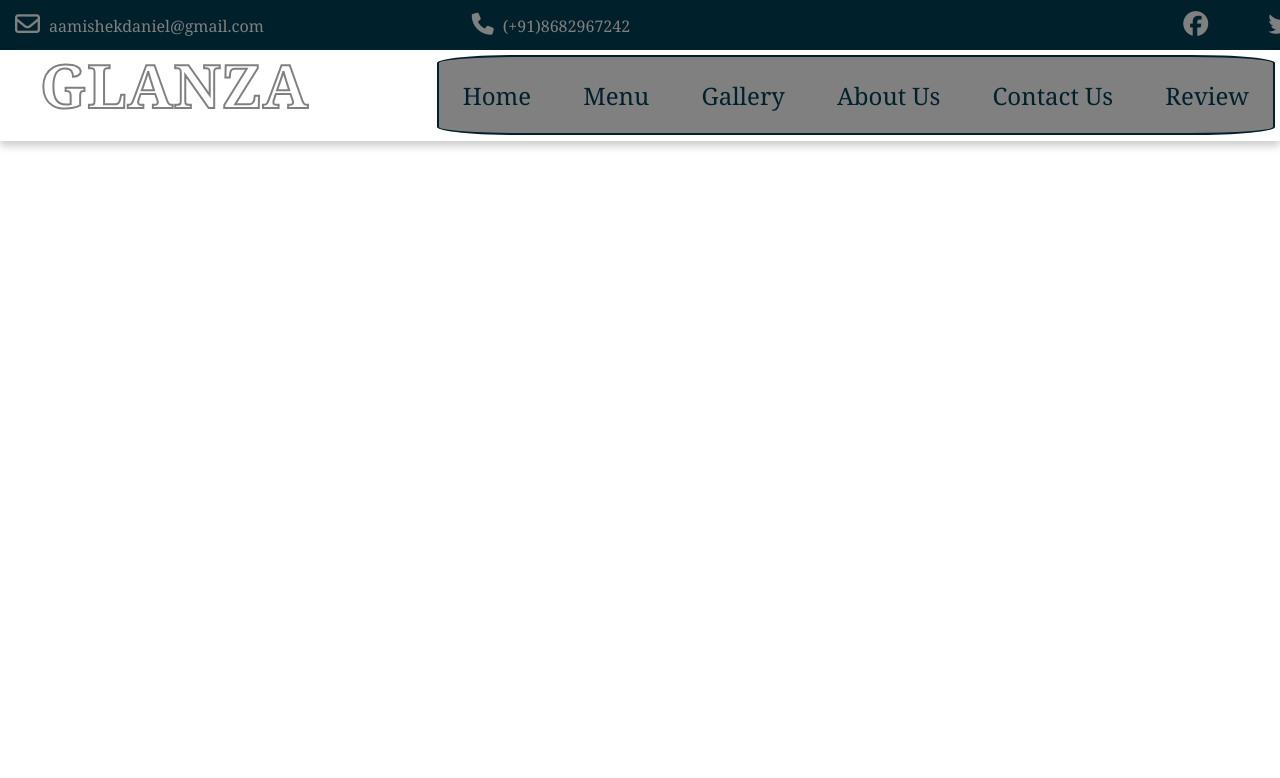
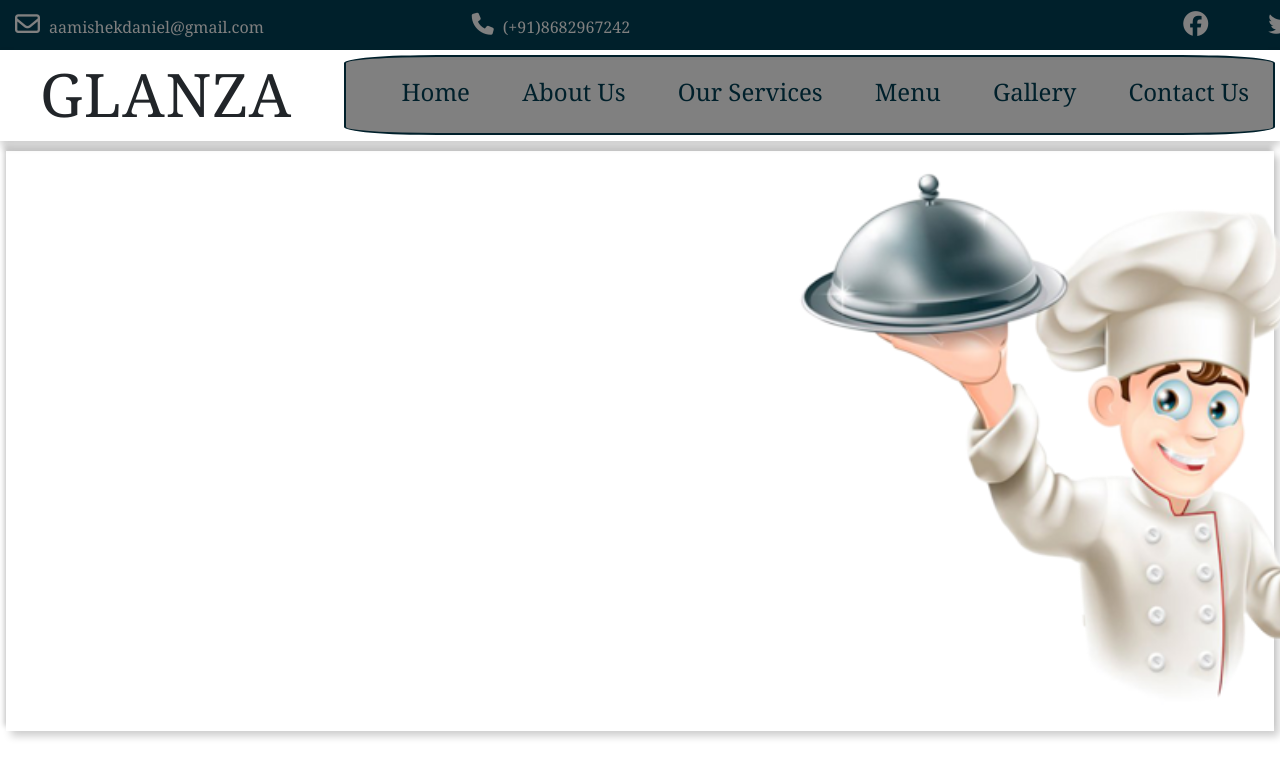
Before and after one commit to AmishekDaniel/HTML-and-CSS, a plain HTML site: page hom.html in a window 1280 px wide. Shown: the top 778 px of the page. Drawn offline with Linux system fonts and the light colour scheme.

Commit message:
updated sucessfully

```diff
--- a/CSS/hom.css
+++ b/CSS/hom.css
@@ -8,31 +8,13 @@
 
 /*---------------------------------------------header-section---------------------------------------------*/
 
-.header{
-    display: grid;
-    background-color: white;
-    grid-template-columns: 1fr ;
-    position: relative;
-    height: 200px;
-
-
-}
-
-/*---------------------------------------------header---------------------------------------------*/
-
-
 .head{
     width: 100%;
     height: 50px;
-
     background-color:#00202B ;
-
     display: flex;
 
 }
-
-
-
 
 .head .icon{
     color:#808080 ;
@@ -80,37 +62,34 @@
 
 }
 
-/*---------------------------------------------navbar---------------------------------------------*/
+          /*---------------------------------------------navbar---------------------------------------------*/
 
 .navbar{
     width: 100%;
     padding: 20px;
     background-color: #ffffff ;
-    position: absolute;
-    top: 50px;
-    display: flex;
+    position: sticky;
+    top: 0px;
     height: 91px;
     box-shadow: 0px 5px 8px rgba(0,0,0,.2);
+    /*border: 2px solid black;*/
 }
 
 .navbar h1{
     font-size: 60px;
     margin-left: 20px;
-
-    position:absolute;
-
-    bottom: 15.1px;
     letter-spacing: 1px;
 
+
 }
-.navbar h1:nth-child(1){
+/*.navbar h1:nth-child(1){
     color: transparent;
     -webkit-text-stroke: 2px #808080;
 }
 
 .navbar h1:nth-child(2){
     color:#00202B ;
-    animation: animit 4s ease-in-out infinite;
+    animation: animit 3s ease-in-out infinite;
 }
 
 @keyframes animit{
@@ -122,23 +101,9 @@
      }
 
 
-}
+}*/
 
    /* border: 2px solid #00202B ;*/
-
-
-
-/*--------------Desktop----------------------*/
-
-@media (min-width:900px){
-
-.navbar img{
-
-    width: 100px;
-    margin-left: 10px;
-
-}
-}
 
 .navbar-item{
     position: absolute;
@@ -153,115 +118,100 @@
     background-color: #808080;
     border: 2px solid #00202B
    /* border: 2px solid black;*/
-
-
-
-
 }
 
-.navbar-item ul li{
+.navbar-item .dropdown li{
+
     display: inline;
     margin-right: 20px;
     margin-left: 20px;
     padding: 4px;
 
+
 }
 
-.navbar-item ul li a{
+.navbar-item .dropdown li a{
     text-decoration: none;
     font-size:24px;
     color: #00202B;
     transition: 0.1s;
-}
-
-.navbar-item ul li a:hover{
-    border-bottom:3px solid #ffffff;
-    color: #ffffff;
-    transition:.1s;
-
-}
-
-.navbar-btn{
-    display: none;
+    position: relative;
+    top: 4.5px;
 }
 
 
 
-/*----------------------------mobile view---------------------------------*/
-
-@media (max-width:900px){
 
 
-    .navbar img{
-
-        width: 100px;
-
-
-    }
-
-
-
-
-.navbar-item{
-    margin: 2px;
-    padding: 2px;
-    display: flex;
-    justify-content: center;
-   /* border: 2px solid black;*/
+.navbar-item .dropdown li a::after{
+    content: "";
+    position: absolute;
+    bottom: -5px;
+    height: 4px;
+    width: 100%;
+    left: 0;
+    background-color: #ffffff;
+    transition: 0.3s;
+    transition-timing-function: ease-in-out;
+    transform: scale(0);
 }
 
-.navbar-item ul{
-    list-style-type: none;
+.navbar-item .dropdown li a:hover{
+    color: #ffffff;
+    transition:0.3s;
 
+}
+
+.navbar-item .dropdown li a:hover::after{
+  /*  border-bottom:3px solid #ffffff;
+    */
+    transform: scale(1);
+
+}
+
+/*---------------------------------------------body-section---------------------------------------------*/
+
+section{
+  width: 100%;
+  height: 100vh;
 
 
 }
 
-.navbar-item ul li{
-    margin-top: 15px;
-    margin-left: 15px;
-    padding: 2px;
-}
+.contain{
+    width: 99%;
+    margin-left: 0.5%;
+    height: 580px;
+    margin-top: 10px;
+    box-shadow: 5px 5px 8px rgba(0,0,0,.2), -2px -5px 5px rgba(0,0,0,.2);
+    display: grid;
+    grid-template-columns: 790px 1fr;
+    column-gap: 2px;
 
-.navbar-item ul li a{
-    text-decoration: none;
-    font-size:21px;
-    color:#808080;
-    transition: 0.1s;
-}
-
-.navbar-item ul li a:hover{
-    border-bottom:3px solid #ffffff;
-    color:#ffffff;
-    transition:.1s;
 
 }
 
-.navbar-btn{
-    border: none;
-    background: none;
-    border:1px solid white;
-    padding: 5px;
-    position: absolute;
-    right: 20px;
-    top:19px;
-    cursor: pointer;
+.contain div{
+    margin-top: 5px;
+    height: 570px;
+  /* border: 2px solid black;*/
 }
 
-.navbar-btn span{
-    display: block;
-    width: 20px;
-    border-top: 1px solid #808080;
-    color: #808080;
+
+
+.contain .contain-item-1{
+
+    display: flex;
+    justify-content:flex-end;
+    align-items: center;
+
 
 }
 
-.navbar-btn span:not(:last-child){
-    margin-bottom: 5px;
+
+
+.contain .contain-item-1 img{
+    height: 600px;
+    margin-right: 10px;
+    margin-bottom: 25px;
 }
-
-.hide{
-    display: none;
-}
-
-}
--- a/hom.html
+++ b/hom.html
@@ -4,11 +4,15 @@
     <meta charset="UTF-8">
     <meta name="viewport" content="width=device-width, initial-scale=1.0">
     <link href="./CSS/hom.css" rel="stylesheet" type="text/css">
+    <link rel="stylesheet" href="./assets/css/bootstrap.min.css">
     <script src="https://kit.fontawesome.com/d2c6717683.js" crossorigin="anonymous"></script>
     <title>CATERING SERVICE</title>
 </head>
 <body>
-    <div class="header">
+    <script src="./assets/js/jquery.min.js"></script>
+    <script src="./assets/js/bootstrap.min.js"></script>
+
+
 
         <!------------------------------------------------header---------------------------------------------------->
 
@@ -25,32 +29,69 @@
 
         <!------------------------------------------------navbar---------------------------------------------------->
 
-        <div class="navbar">
-             <h1>GLANZA</h1>
-          <!--  <h1>GLANZA</h1> -->
-             <button class="navbar-btn">
-              <span></span>
-              <span></span>
-              <span></span>
-              </button>
+<div class="navbar">
+     <h1>GLANZA</h1>
+     <h1>GLANZA</h1>
+
             <div class="navbar-item hide">
-                <ul>
+                <ul class="dropdown">
                    <li><a href="#">Home</a></li>
+                   <li><a href="#">About Us</a></li>
+                       <!--  <ul class="menu">
+                            <li class="main">Marriage-Wedding Catering</li>
+                            <li class="main">Birthday party Catering</li>
+                            <li class="main">Home Catering</li>
+                            <li class="main">Event Catering</li>
+                            <li class="main">Indoor Catering</li>
+                            <li class="main">Outdoor Catering</li>
+                            <li class="main">Buffet Catering</li>
+                            <li class="main">Coporate-office Party Catering</li>
+                            <li class="main">Engagement Catering</li>
+                            <li class="main">Funtions in Clubs Catering</li>
+                          </ul>-->
+
+                   <li><a href="#">Our Services</a></li>
                    <li><a href="#">Menu</a></li>
                    <li><a href="#">Gallery</a></li>
-                   <li><a href="#">About Us</a></li>
                    <li><a href="#">Contact Us</a></li>
-                   <li><a href="#">Review</a></li>
                 </ul>
             </div>
-         </div>
-    </div>
+</div>
 
 
-    <script>
-        document.querySelector(".navbar-btn").onclick=function(){
-            document.querySelector(".navbar-item").classList.toggle("hide");
-        }
-    </script>
+    <!------------------------------------------------body---------------------------------------------------->
+
+    <section>
+        <div class="contain">
+
+
+               <div class="contain-item">
+
+
+
+
+
+
+
+
+
+               </div>
+
+
+               <div class="contain-item-1">
+                  <img src="./image/crane.png" alt="logo" title="Welcome" >
+
+               </div>
+
+        </div>
+
+
+
+
+    </section>
+
+
+
+
 </body>
 </html>
```
Also changed, not shown: image/Night.jpg, image/crane.png (added), image/wq.jpg (added).
